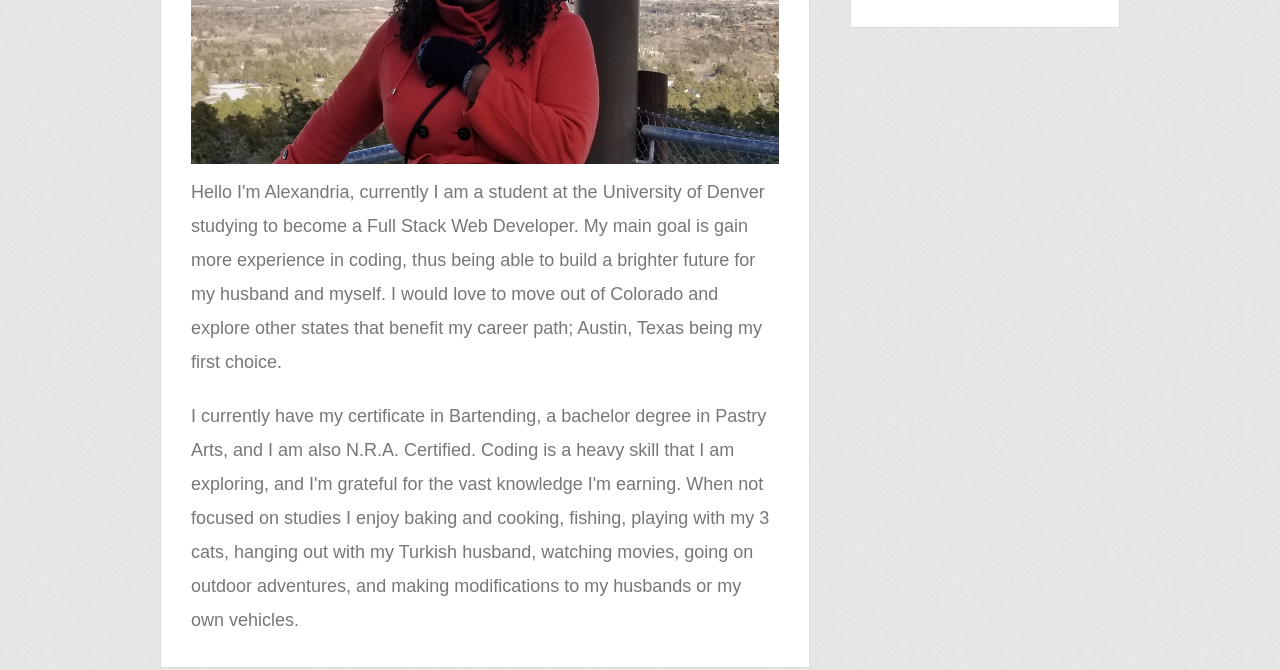
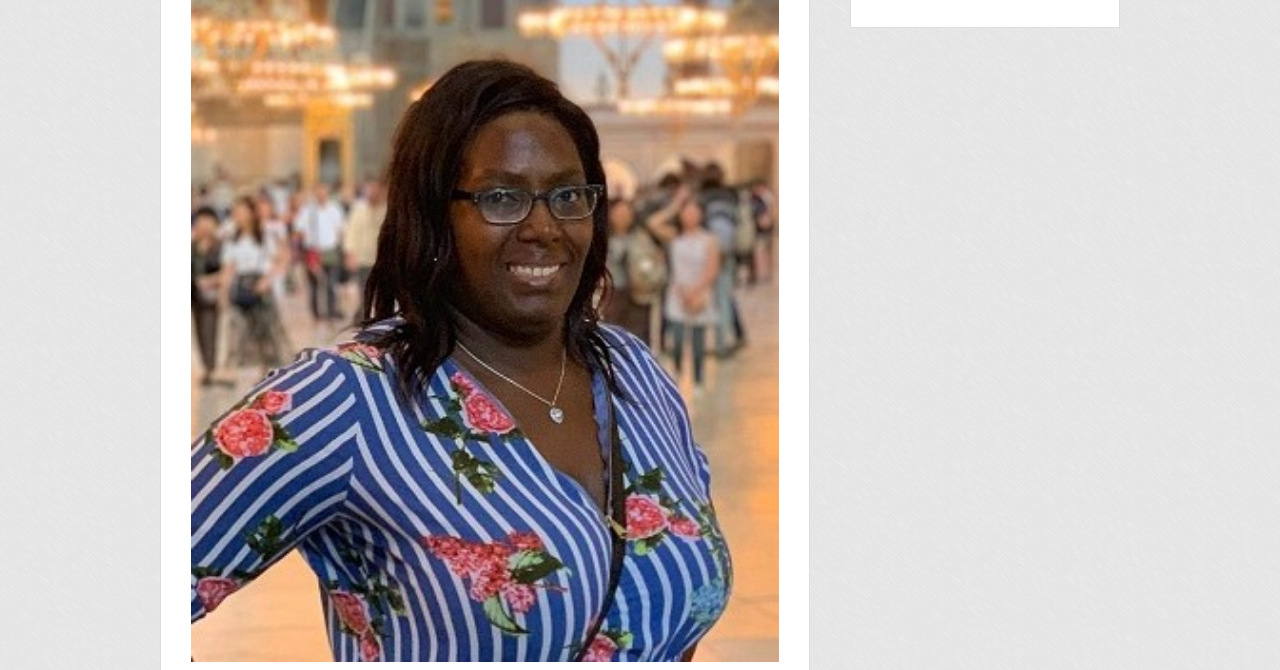
Before and after one commit to alexaergun/AlexaPortfolio2.github.io, a plain HTML site: page index.html in a window 1280 px wide. Shown: the part 385-1055 px from the top of the page. Drawn offline with Linux system fonts and the light colour scheme; files whose address does not match are found by name.

Commit message:
updating  portfolio

```diff
--- a/index.html
+++ b/index.html
@@ -27,7 +27,7 @@
     <section class="main-section">
      	<h1>About Me</h1>
 
-      <img src="Assest/Images/Me.jpg" class="auth-image" alt="Alexandria Atwell profile photo">
+      <img src="Assest/Images/Me2.jpg" class="auth-image" alt="Alexandria Atwell profile photo">
 
       <p>Hello I'm Alexandria, currently I am a student at the University of Denver studying to become a Full Stack Web Developer. My main goal is gain more experience in coding, thus being able to build a brighter future for my husband and myself. I would love to move out of Colorado and explore other states that benefit my career path; Austin, Texas being my first choice.</p>
 
```
